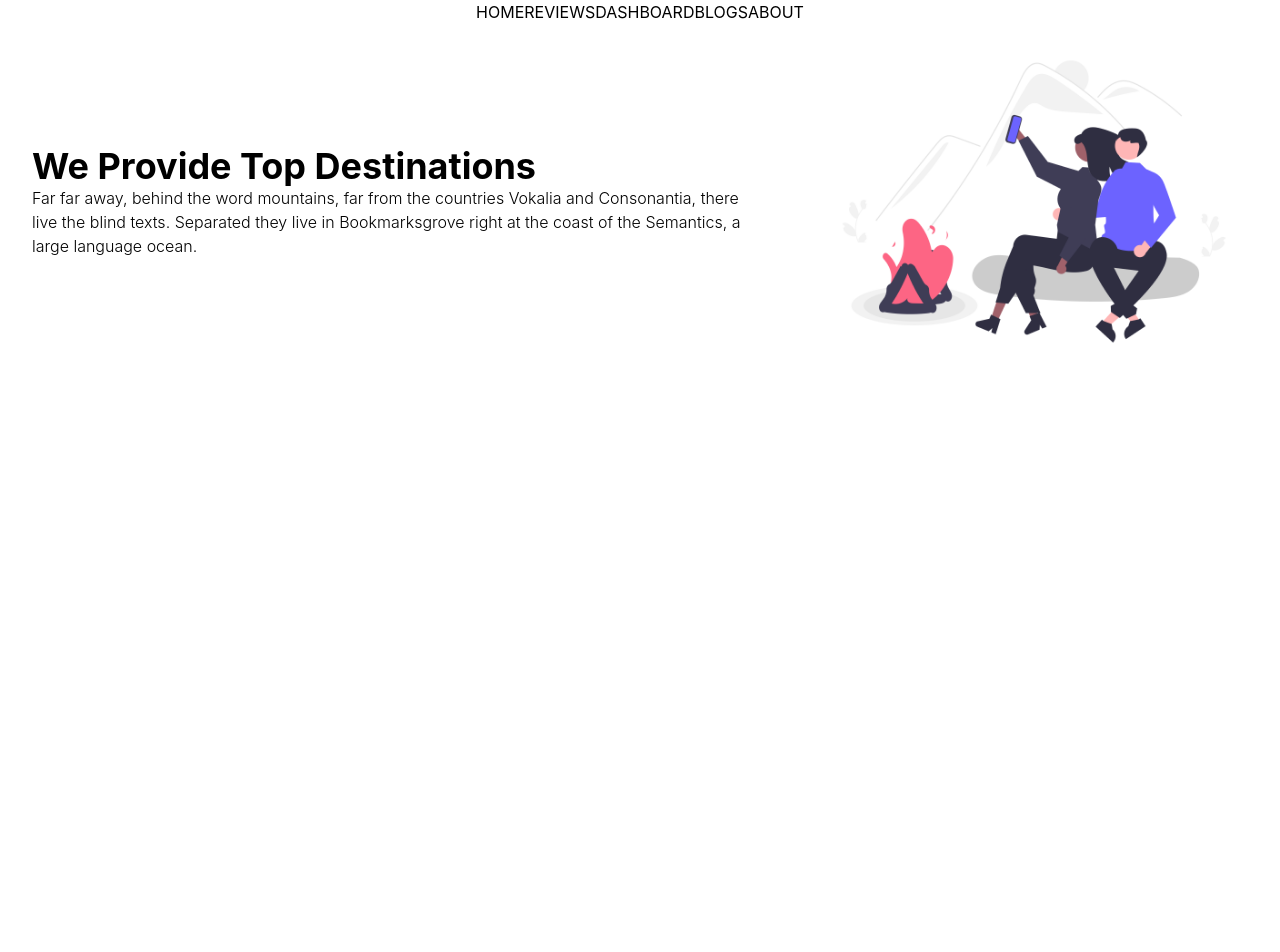
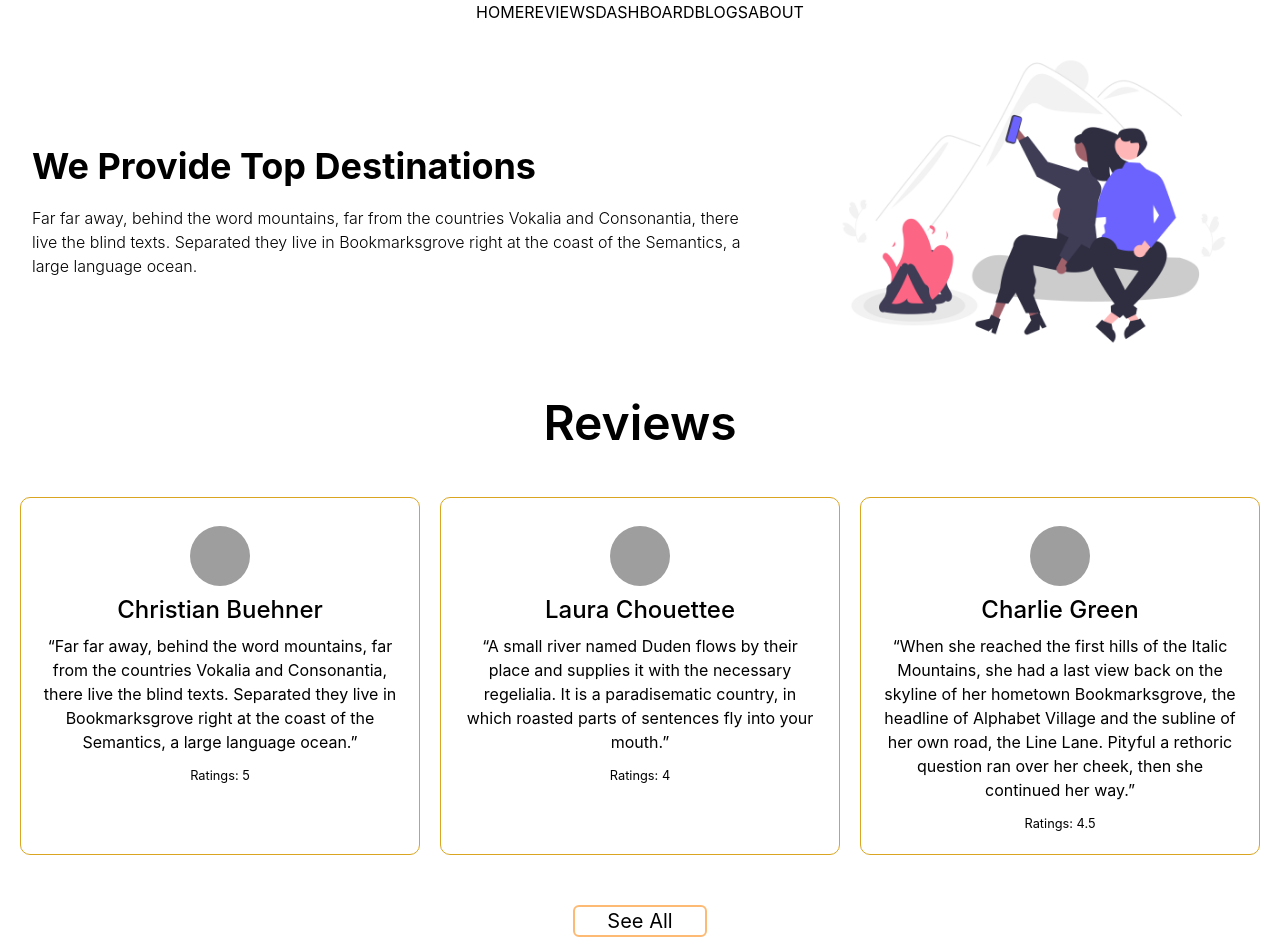
Before and after one commit to Ni-Han-402/-Product-Analysis-Website, a React (Create React App) app: page / in a window 1280 px wide. Shown: the top 952 px of the page. Before the commit the page ends 800 px from the top, so only its background shows below. Built offline with nearby package versions, Linux system fonts and the light colour scheme; grey boxes are pictures that could not be loaded.

Commit message:
reviews added

```diff
--- a/public/reviews.json
+++ b/public/reviews.json
@@ -3,7 +3,7 @@
         "id": 1,
         "name": "Christian Buehner",
         "img": "https://www.linkpicture.com/q/christian-buehner-DItYlc26zVI-unsplash.jpg",
-        "review": "“Far far away, behind the word mountains, far from the countries Vokalia and Consonantia, there live the blind texts. Separated they live in Bookmarksgrove right at the coast of the Semantics, a large language ocean.”",
+        "reviews": "“Far far away, behind the word mountains, far from the countries Vokalia and Consonantia, there live the blind texts. Separated they live in Bookmarksgrove right at the coast of the Semantics, a large language ocean.”",
         "ratings": 5
 
     },
@@ -11,7 +11,7 @@
         "id": 2,
         "name": "Laura Chouettee",
         "img": "https://www.linkpicture.com/q/laura-chouette-W6N869esmYM-unsplash.jpg",
-        "review": "“A small river named Duden flows by their place and supplies it with the necessary regelialia. It is a paradisematic country, in which roasted parts of sentences fly into your mouth.”",
+        "reviews": "“A small river named Duden flows by their place and supplies it with the necessary regelialia. It is a paradisematic country, in which roasted parts of sentences fly into your mouth.”",
         "ratings": 4
 
     },
@@ -19,7 +19,7 @@
         "id": 3,
         "name": "Charlie Green",
         "img": "https://www.linkpicture.com/q/charlie-green-3JmfENcL24M-unsplash.jpg",
-        "review": "“When she reached the first hills of the Italic Mountains, she had a last view back on the skyline of her hometown Bookmarksgrove, the headline of Alphabet Village and the subline of her own road, the Line Lane. Pityful a rethoric question ran over her cheek, then she continued her way.”",
+        "reviews": "“When she reached the first hills of the Italic Mountains, she had a last view back on the skyline of her hometown Bookmarksgrove, the headline of Alphabet Village and the subline of her own road, the Line Lane. Pityful a rethoric question ran over her cheek, then she continued her way.”",
         "ratings": 4.5
 
     },
@@ -27,7 +27,7 @@
         "id": 4,
         "name": "Evan Wise",
         "img": "https://www.linkpicture.com/q/evan-wise-eJ0UGX8da2c-unsplash.jpg",
-        "review": "“A small river named Duden flows by their place and supplies it with the necessary regelialia. It is a paradisematic country, in which roasted parts of sentences fly into your mouth.”",
+        "reviews": "“A small river named Duden flows by their place and supplies it with the necessary regelialia. It is a paradisematic country, in which roasted parts of sentences fly into your mouth.”",
         "ratings": 4
 
     },
@@ -35,7 +35,7 @@
         "id": 5,
         "name": "Christina",
         "img": "https://www.linkpicture.com/q/christina-wocintechchat-com-0Zx1bDv5BNY-unsplash.jpg",
-        "review": "“A small river named Duden flows by their place and supplies it with the necessary regelialia. It is a paradisematic country, in which roasted parts of sentences fly into your mouth.”",
+        "reviews": "“A small river named Duden flows by their place and supplies it with the necessary regelialia. It is a paradisematic country, in which roasted parts of sentences fly into your mouth.”",
         "ratings": 4
 
     },
@@ -43,7 +43,7 @@
         "id": 6,
         "name": "Samuel Raita",
         "img": "https://www.linkpicture.com/q/samuel-raita-RiDxDgHg7pw-unsplash.jpg",
-        "review": "“A small river named Duden flows by their place and supplies it with the necessary regelialia. It is a paradisematic country, in which roasted parts of sentences fly into your mouth.”",
+        "reviews": "“A small river named Duden flows by their place and supplies it with the necessary regelialia. It is a paradisematic country, in which roasted parts of sentences fly into your mouth.”",
         "ratings": 4
 
     }
--- a/src/components/Home/Home.js
+++ b/src/components/Home/Home.js
@@ -1,19 +1,42 @@
 import React from 'react';
+import { useNavigate } from 'react-router-dom';
+import useReviews from '../../hooks/useReviews';
 import image from '../images/travel.png'
+import Review from '../Review/Review';
 import './Home.css'
 
 const Home = () => {
+    const [reviews, setReviews] = useReviews([])
+    const navigate = useNavigate();
     return (
+        <div>
         <div className='travel-container flex items-center'>
             <div className="travel-content text-left p-8">
-                <h1 className='text-4xl font-bold'>We Provide Top Destinations</h1>
+                <h1 className='text-4xl font-bold my-5'>We Provide Top Destinations</h1>
                 <p className='text-1xl font-light'>Far far away, behind the word mountains, far from the countries Vokalia and Consonantia, there live the blind texts. Separated they live in Bookmarksgrove right at the coast of the Semantics, a large language ocean.</p>
             </div>
             <div className="travel-img">
                 <img src={image} alt="" />
             </div>
         </div>
+
+
+        <div>
+            <h1 className='text-5xl font-semibold mt-5'>Reviews</h1>
+            <div className="review-section">
+                {
+                    reviews.map(review => <Review
+                    key={review.id}
+                    review={review}
+                    ></Review>).slice(0, 3)
+                }
+            </div>
+            <button className='border-2 rounded-md border-orange-300 px-8 text-xl mb-8' onClick={() =>navigate('/reviews')}>See All</button>
+        </div>
+
+        </div>
     );
+
 };
 
 export default Home;
--- /dev/null
+++ b/src/components/Review/Review.css
@@ -0,0 +1,12 @@
+.review-card{
+    display: flex;
+    flex-direction: column;
+    align-items: center;
+    border: 1px solid goldenrod;
+    border-radius: 10px;
+}
+.review-card img{
+    width: 60px;
+    height: 60px;
+    border-radius: 50%;
+}
--- /dev/null
+++ b/src/components/Review/Review.js
@@ -0,0 +1,16 @@
+import React from 'react';
+import './Review.css'
+
+const Review = ({review}) => {
+    const {img, name, reviews, ratings} = review;
+    return (
+        <div className='review-card p-5'>
+            <img className='my-2' src={img} alt="" />
+            <h1 className='text-2xl font-medium'>{name}</h1>
+            <p className='my-2'>{reviews}</p>
+            <p><small>Ratings: {ratings}</small></p>
+        </div>
+    );
+};
+
+export default Review;
--- a/src/components/Reviews/Reviews.css
+++ b/src/components/Reviews/Reviews.css
@@ -0,0 +1,6 @@
+.review-section{
+    display: grid;
+    grid-template-columns: repeat(3, 1fr);
+    gap: 20px;
+    margin: 50px 20px;
+}
--- a/src/components/Reviews/Reviews.js
+++ b/src/components/Reviews/Reviews.js
@@ -1,9 +1,18 @@
 import React from 'react';
+import useReviews from '../../hooks/useReviews';
+import Review from '../Review/Review';
+import './Reviews.css'
 
 const Reviews = () => {
+    const [reviews, setReviews] = useReviews([])
     return (
-        <div>
-            <h1>This is reviews</h1>
+        <div className='review-section'>
+           {
+               reviews.map(review => <Review
+               key={review.id}
+               review={review}
+               ></Review>)
+           }
         </div>
     );
 };
```
